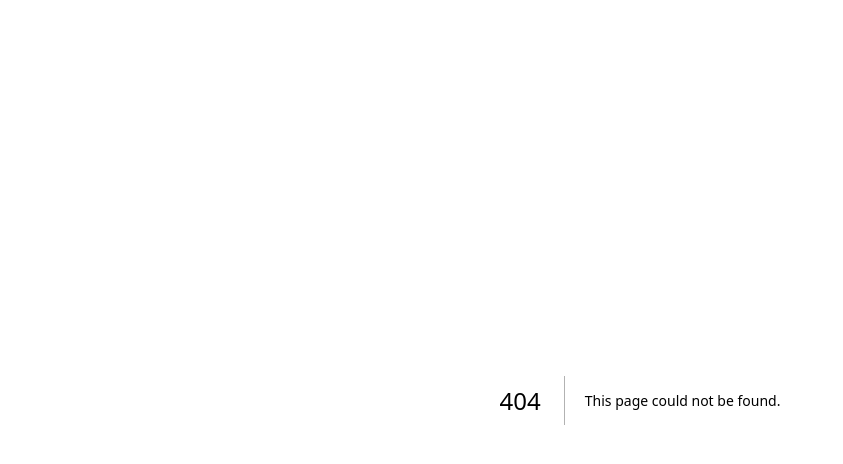
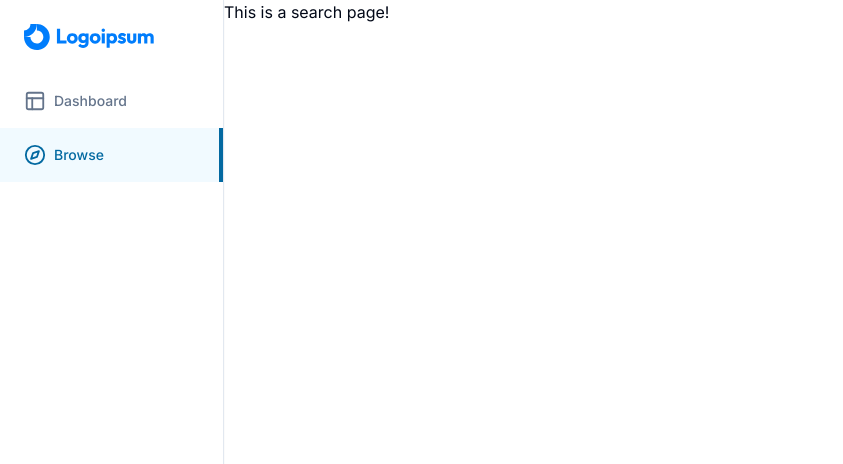
Before and after one commit to iinsue/next_lms, a Next.js app: page /search in a window 1280 px wide. Before the commit this address had no page. Shown: the top 464 px of the page, without its empty margins (0-843 px from the left). Built offline with nearby package versions, Linux system fonts and the light colour scheme.

Commit message:
Sidebar 기능 구현

```diff
--- /dev/null
+++ b/app/(dashboard)/(routes)/search/page.tsx
@@ -0,0 +1,9 @@
+const SearchPage = () => {
+  return (
+    <>
+      <div>This is a search page!</div>
+    </>
+  );
+};
+
+export default SearchPage;
--- /dev/null
+++ b/app/(dashboard)/_components/logo.tsx
@@ -0,0 +1,5 @@
+import Image from "next/image";
+
+export const Logo = () => {
+  return <Image width={130} height={130} alt="logo" src="/logo.svg" />;
+};
--- /dev/null
+++ b/app/(dashboard)/_components/sidebar-item.tsx
@@ -0,0 +1,54 @@
+"use client";
+
+import { cn } from "@/lib/utils";
+import { LucideIcon } from "lucide-react";
+import { usePathname, useRouter } from "next/navigation";
+
+interface SidebarItemProps {
+  icon: LucideIcon;
+  label: string;
+  href: string;
+}
+
+export const SidebarItem = ({ icon: Icon, label, href }: SidebarItemProps) => {
+  const pathname = usePathname();
+  const router = useRouter();
+
+  const isActive =
+    (pathname === "/" && href === "/") ||
+    pathname === href ||
+    pathname?.startsWith(`${href}/`);
+
+  const onClick = () => {
+    router.push(href);
+  };
+
+  return (
+    <>
+      <button
+        onClick={onClick}
+        type="button"
+        className={cn(
+          "flex items-center gap-x-2 text-slate-500 text-sm",
+          "font-[500] pl-6 transition-all hover:text-slate-600 hover:bg-slate-300/20",
+          isActive &&
+            "text-sky-700 bg-sky-200/20 hover:bg-sky-200/20 hover:text-sky-700"
+        )}
+      >
+        <div className="flex items-center gap-x-2 py-4">
+          <Icon
+            size={22}
+            className={cn("text-slate-500", isActive && "text-sky-700")}
+          />
+          {label}
+        </div>
+        <div
+          className={cn(
+            "ml-auto opacity-0 border-2 border-sky-700 h-full transition-all",
+            isActive && "opacity-100"
+          )}
+        />
+      </button>
+    </>
+  );
+};
--- /dev/null
+++ b/app/(dashboard)/_components/sidebar-routes.tsx
@@ -0,0 +1,36 @@
+"use client";
+
+import { Layout, Compass } from "lucide-react";
+import { SidebarItem } from "./sidebar-item";
+
+const guestRoutes = [
+  {
+    icon: Layout,
+    label: "Dashboard",
+    href: "/",
+  },
+  {
+    icon: Compass,
+    label: "Browse",
+    href: "/search",
+  },
+];
+
+export const SidebarRoutes = () => {
+  const routes = guestRoutes;
+
+  return (
+    <>
+      <div className="flex flex-col w-full">
+        {routes.map((route) => (
+          <SidebarItem
+            key={route.href}
+            icon={route.icon}
+            label={route.label}
+            href={route.href}
+          />
+        ))}
+      </div>
+    </>
+  );
+};
--- a/app/(dashboard)/_components/sidebar.tsx
+++ b/app/(dashboard)/_components/sidebar.tsx
@@ -1,8 +1,16 @@
+import { Logo } from "./logo";
+import { SidebarRoutes } from "./sidebar-routes";
+
 export const Sidebar = () => {
   return (
     <>
       <div className="h-full border-r flex flex-col overflow-y-auto bg-white shadow-sm">
-        Sidebar
+        <div className="p-6">
+          <Logo />
+        </div>
+        <div className="flex flex-col w-full">
+          <SidebarRoutes />
+        </div>
       </div>
     </>
   );
--- a/app/(dashboard)/layout.tsx
+++ b/app/(dashboard)/layout.tsx
@@ -7,7 +7,7 @@
         <div className="hidden md:flex h-full w-56 flex-col fixed inset-y-0 z-50">
           <Sidebar />
         </div>
-        {children}
+        <main className="md:pl-56 h-full">{children}</main>
       </div>
     </>
   );
```
Also changed, not shown: public/logo.svg (added).
